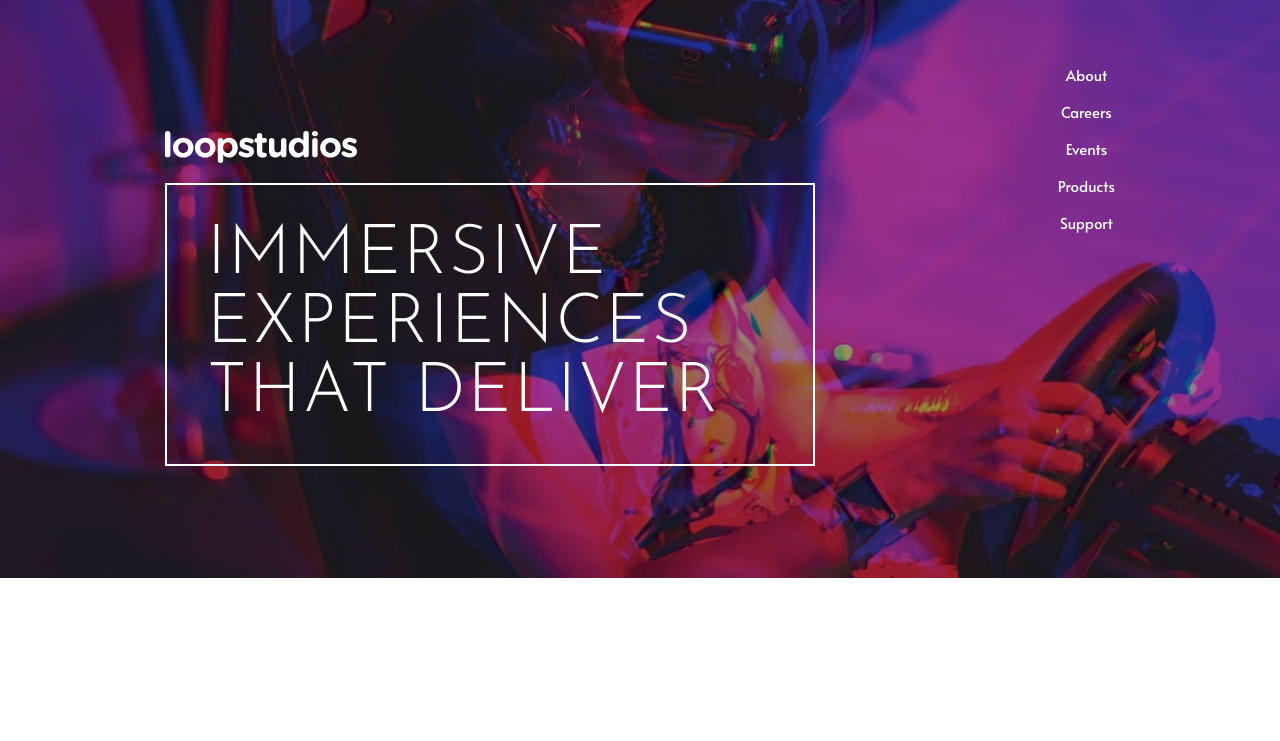
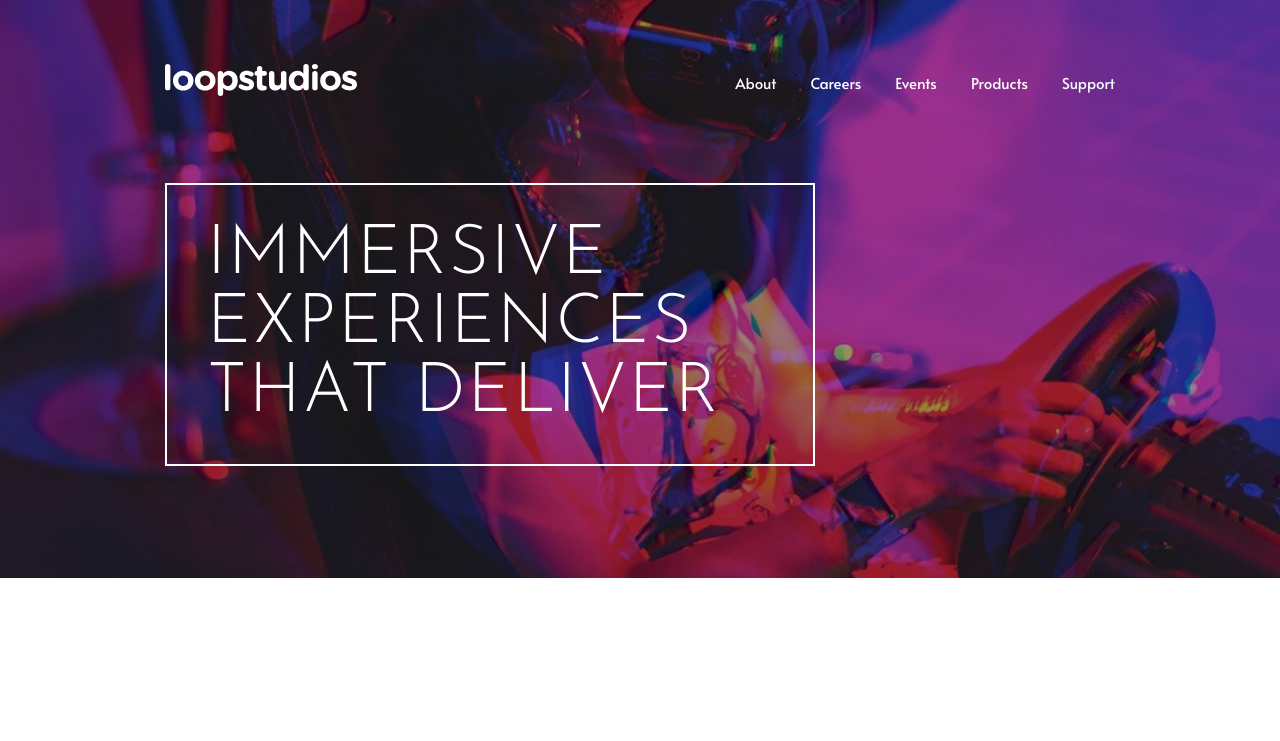
Before and after one commit to garyeung/frontendmentor_landing-page, a React (Vite) app: page / in a window 1280 px wide. Shown: the top 741 px of the page. Built offline with nearby package versions, Linux system fonts and the light colour scheme.

Commit message:
for desktop style

```diff
--- a/src/components/bases/Nav.less
+++ b/src/components/bases/Nav.less
@@ -8,3 +8,11 @@
 .nav-li {
     font-family: 'Alata', sans-serif;
 }
+
+
+@media screen and (min-width:@mobile-width) {
+    .nav-list {
+        flex-flow: row;
+        gap: 34px;
+    }
+}
```
